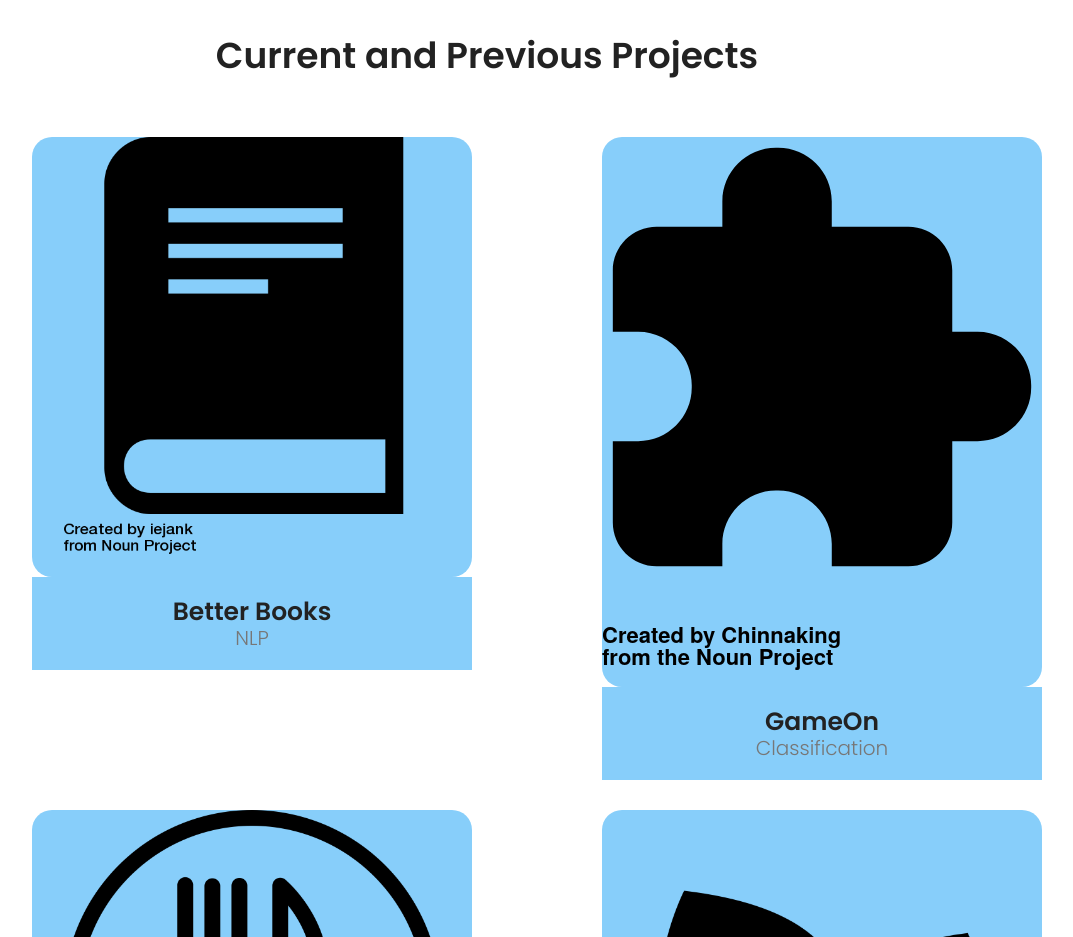
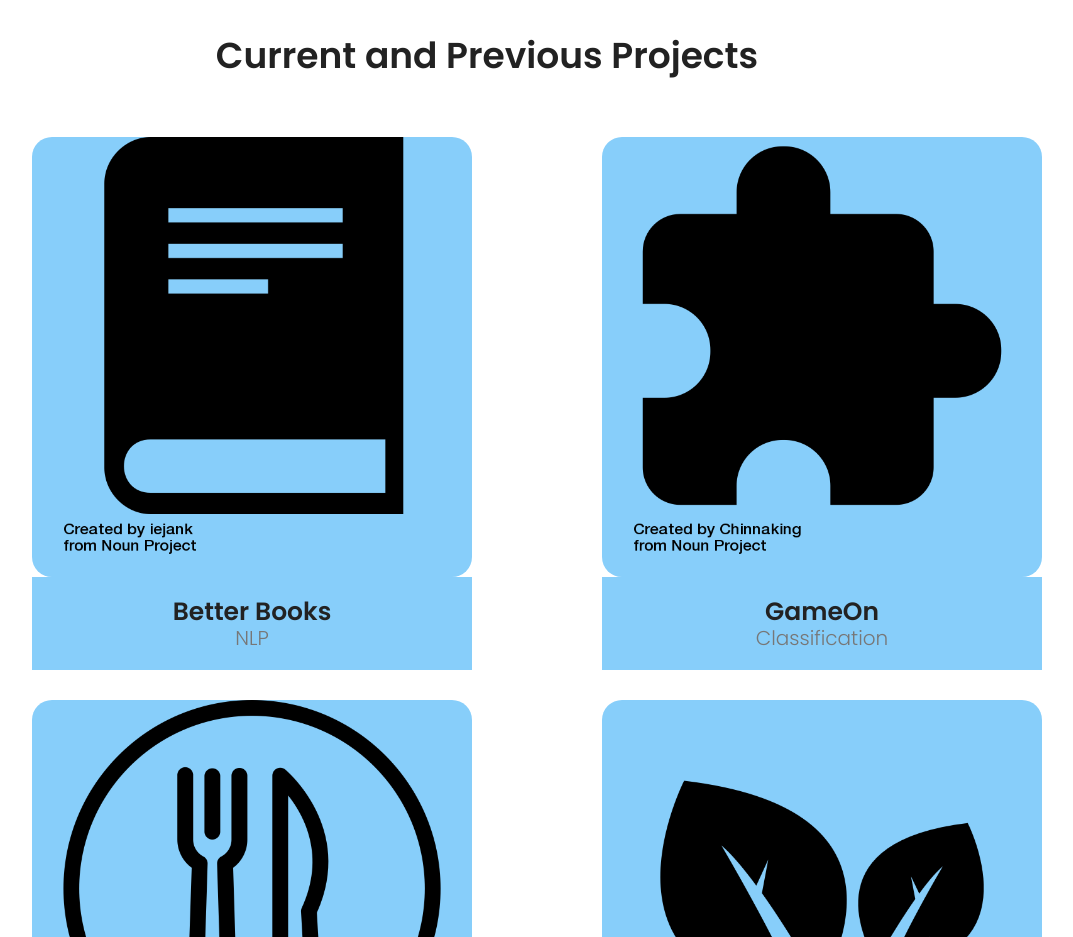
Before and after one commit to pemoriarty/pmoriart.github.io, a plain HTML site: page index.html in a window 1280 px wide. Shown: the part 920-1857 px from the top of the page, without its empty margins (153-1226 px from the left). Drawn offline with nearby package versions, Linux system fonts and the light colour scheme.

```diff
--- a/index.html
+++ b/index.html
@@ -108,7 +108,7 @@
 				        </div>
 				        <div class="single-portfolio col-sm-6">
 				          <div class="item">
-				            <img src="img/gameon.svg" alt="Work 1">
+				            <img src="img/gameon.png" alt="Work 1">
 				            <div class="p-inner">
 				              <h4>GameOn</h4>
 				              <div class="cat">Classification</div>
```
